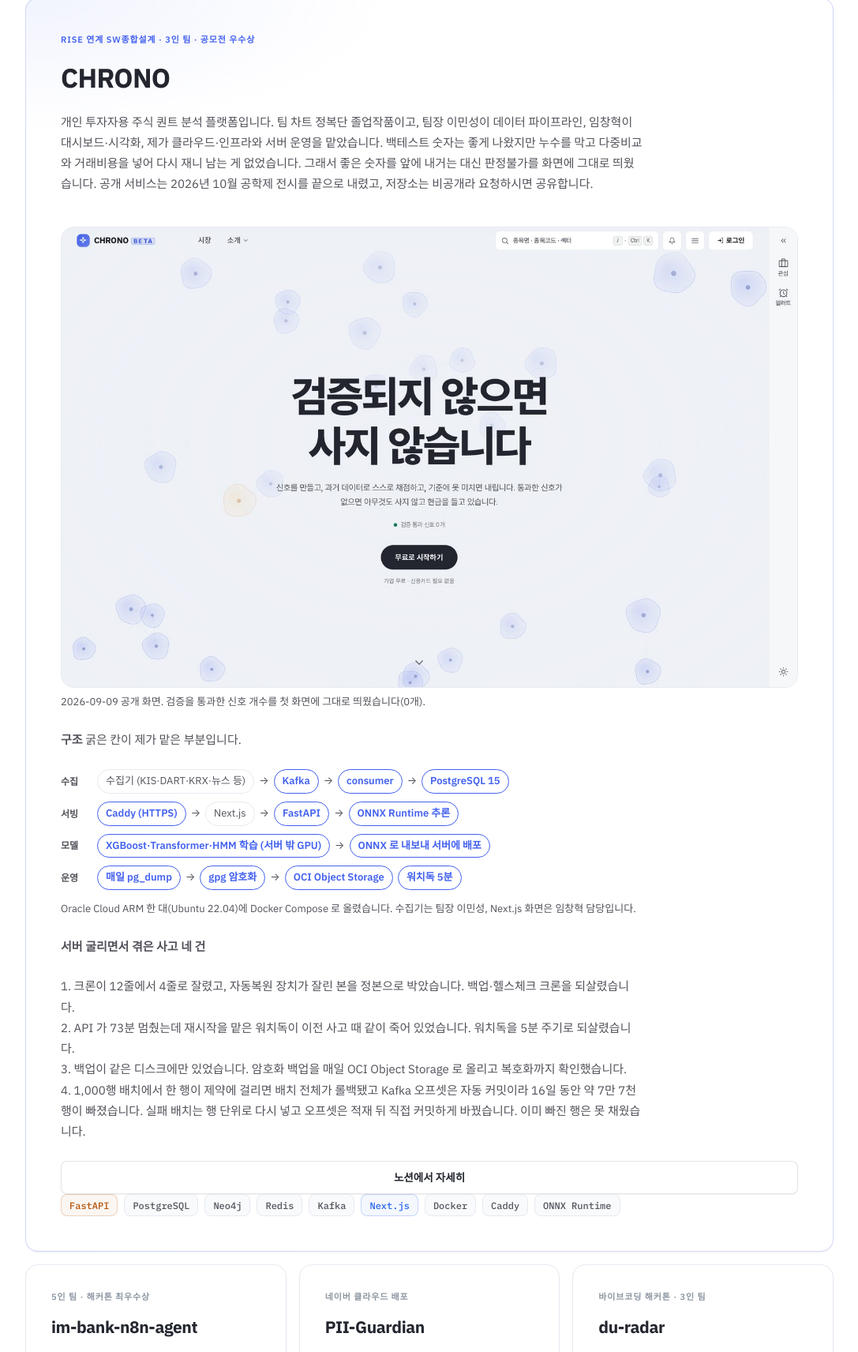
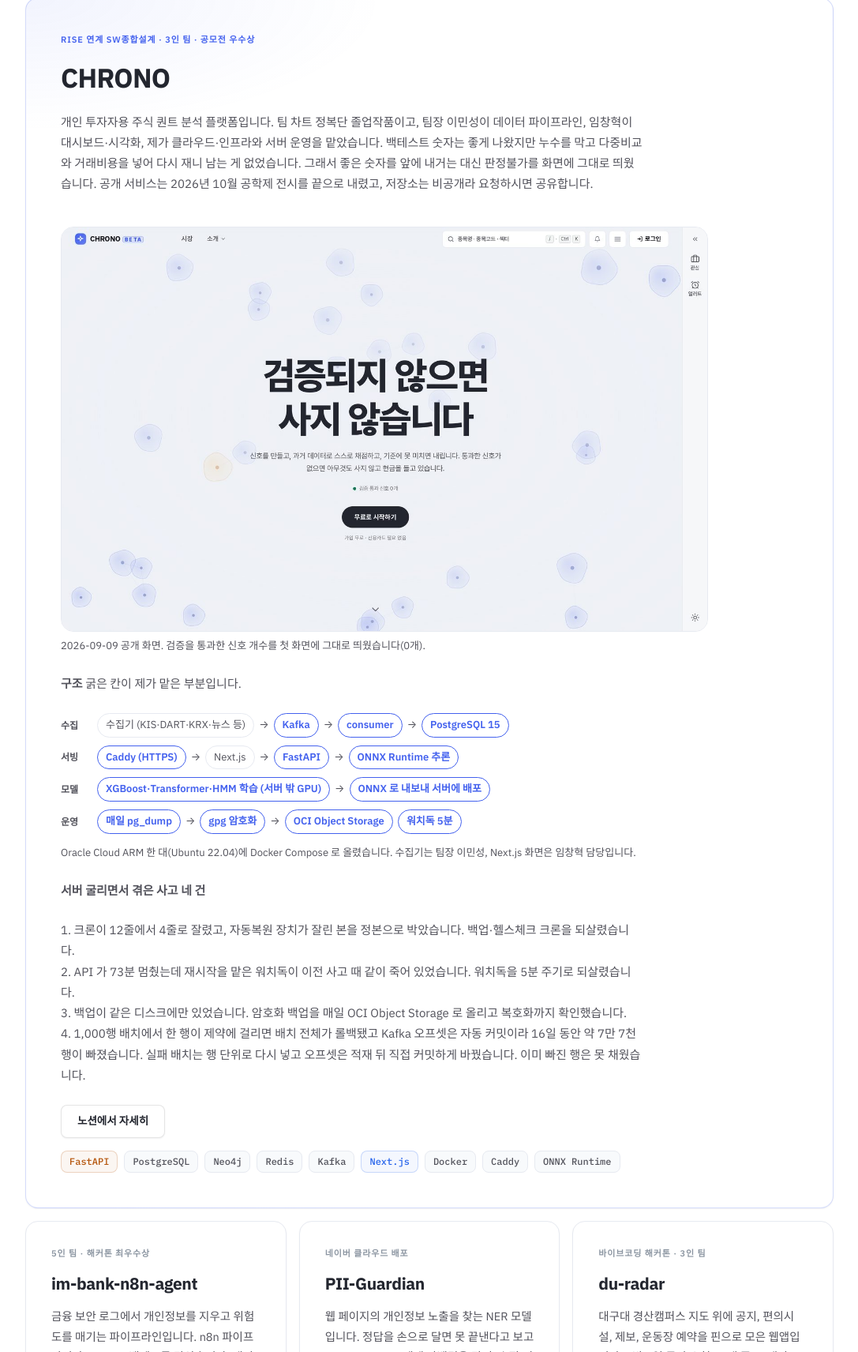
Before and after one commit to jihun-moon/jihun-moon, a plain HTML site: page docs/index.html in a window 1280 px wide. Shown: the part 1029-2741 px from the top of the page at 79% size, without its empty margins (96-1183 px from the left). Drawn offline with Linux system fonts and the light colour scheme; a web font is replaced by a local one.

Commit message:
포트폴리오 그림 너비와 버튼 정렬

```diff
--- a/docs/style.css
+++ b/docs/style.css
@@ -397,7 +397,7 @@ h1, h2, h3, h4 { font-family: var(--font-head); letter-spacing: -0.02em; }
 
 /* CHRONO 화면 그림과 구조 흐름 */
 .shot { margin: var(--sp-4) 0 var(--sp-5); }
-.shot img { display: block; width: 100%; height: auto; border: 1px solid var(--line); border-radius: var(--r-4); }
+.shot img { display: block; width: 100%; max-width: 820px; height: auto; border: 1px solid var(--line); border-radius: var(--r-4); }
 .shot figcaption { margin-top: 8px; font-size: 13px; color: var(--text-2); }
 .flow-wrap { margin: 0 0 var(--sp-5); display: grid; gap: 10px; }
 .flow { display: flex; flex-wrap: wrap; align-items: center; gap: 6px; }
@@ -410,3 +410,4 @@ h1, h2, h3, h4 { font-family: var(--font-head); letter-spacing: -0.02em; }
 .more summary { cursor: pointer; font-weight: 600; }
 .more ul { margin: var(--sp-3) 0 0; padding-left: 18px; color: var(--text-2); line-height: 1.8; font-size: 14px; }
 .more a { font-weight: 600; }
+.flagship > .btn { align-self: flex-start; margin-bottom: var(--sp-4); }
```
